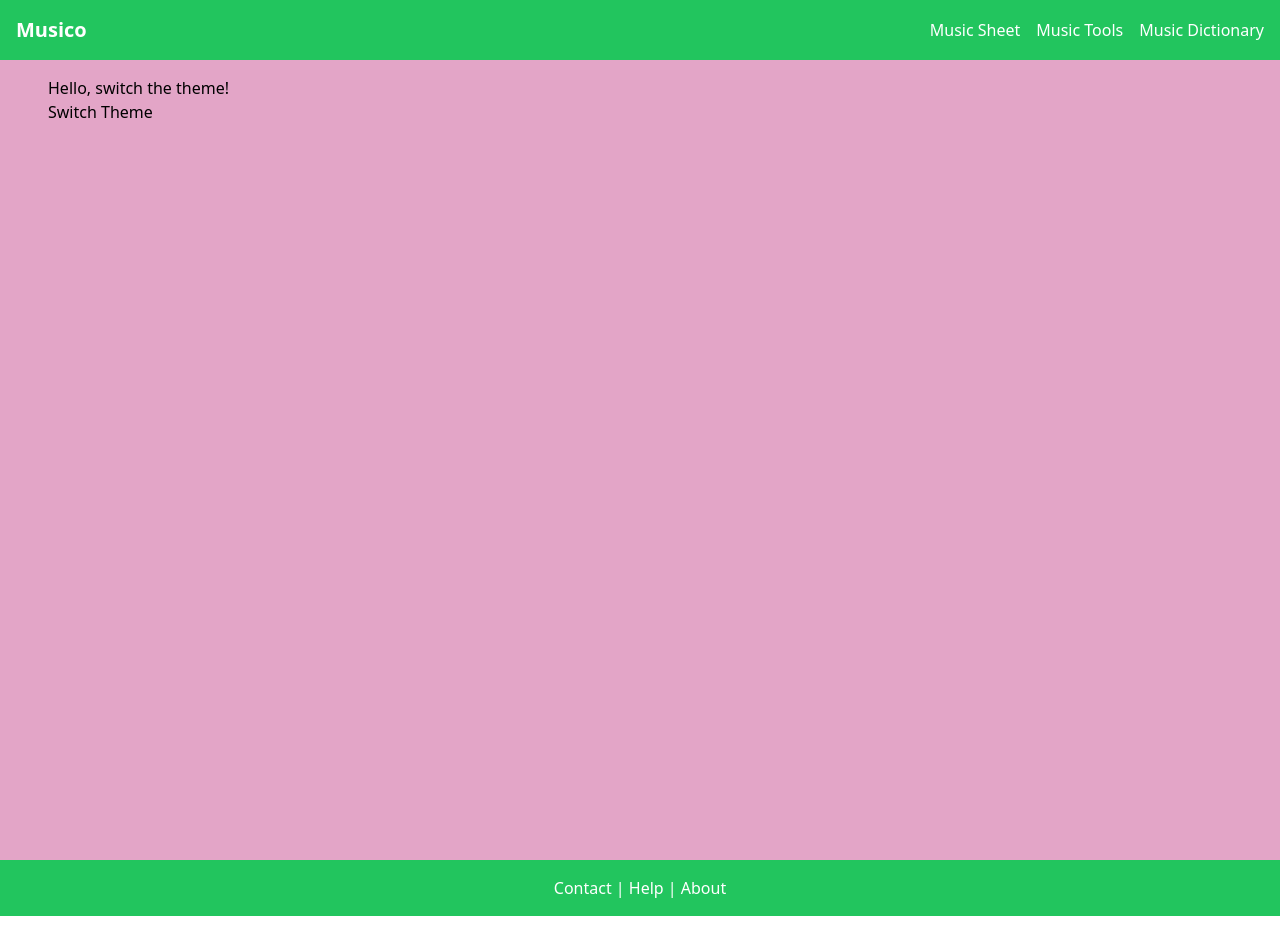
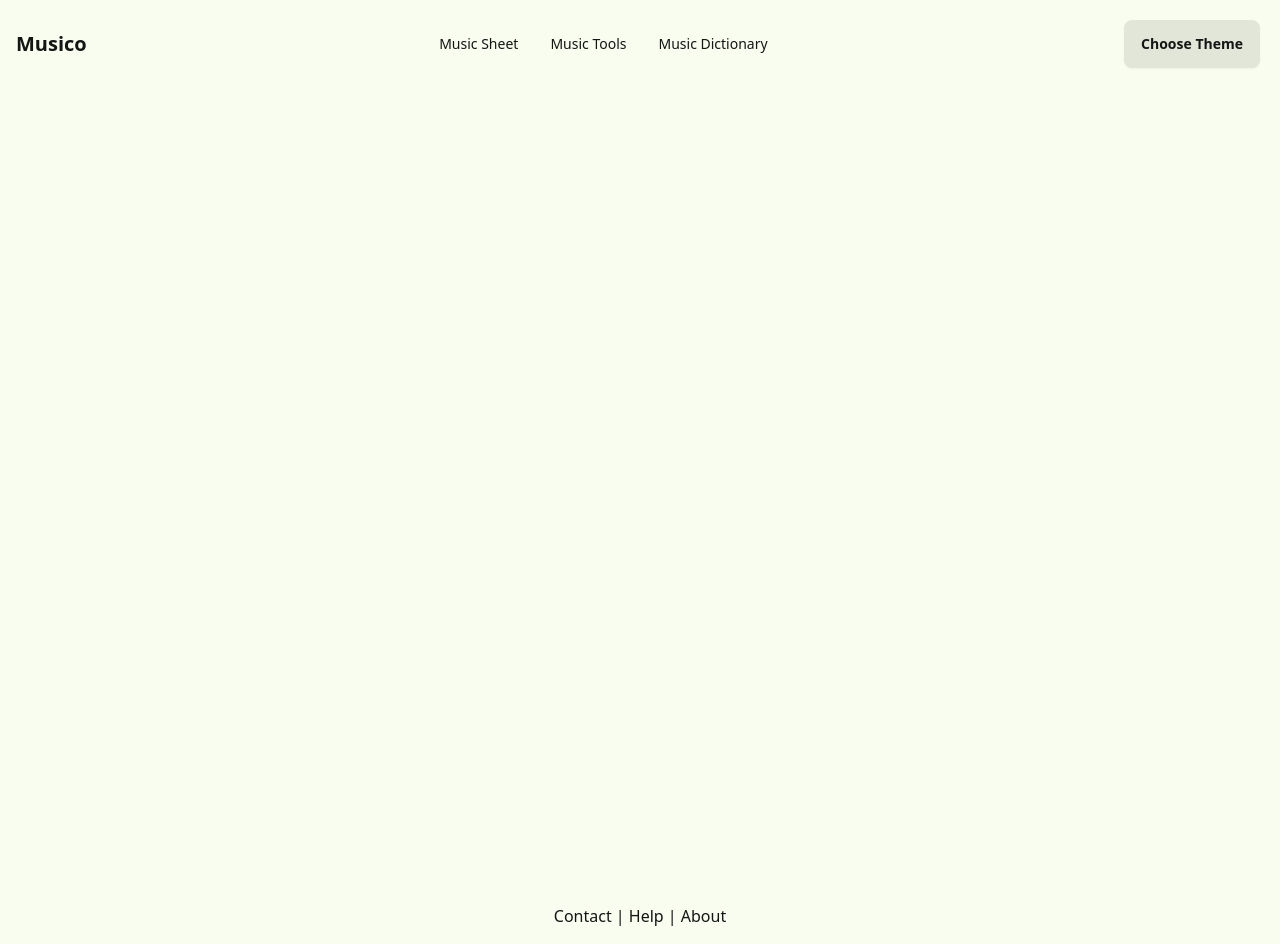
Before and after one commit to Newiq/Musico, a Next.js app in the folder client/musico/: page / in a window 1280 px wide. Before the commit the page ends 916 px from the top, so only its background shows below. Built offline with nearby package versions, Linux system fonts and the light colour scheme.

Commit message:
switch theme

```diff
--- /dev/null
+++ b/client/musico/app/ThemeContext.js
@@ -0,0 +1,20 @@
+'use client'
+import React, { createContext, useContext, useState } from 'react';
+
+const ThemeContext = createContext();
+
+export const useTheme = () => useContext(ThemeContext);
+
+export const ThemeProvider = ({ children }) => {
+const [theme, setTheme] = useState('lemonade');
+
+const changeTheme = (newTheme) => {
+setTheme(newTheme);
+};
+
+return (
+<ThemeContext.Provider value={{ theme, changeTheme }}>
+    {children}
+</ThemeContext.Provider>
+);
+};
--- a/client/musico/app/page.tsx
+++ b/client/musico/app/page.tsx
@@ -1,10 +1,8 @@
-import ThemeSwitcher from "@/components/ThemeSwitcher";
 
 export default function Home() {
   return (
     <div className="min-h-screen bg-beige-100">
       <main className="container mx-auto p-4">
-        <ThemeSwitcher />
       </main>
     </div>
   );
--- a/client/musico/components/Container.tsx
+++ b/client/musico/components/Container.tsx
@@ -6,7 +6,7 @@ children: ReactNode;
 
 const MainContainer: React.FC<MainContainerProps> = ({ children }) => {
 return (
-<div className="mx-auto max-w-7xl px-4 sm:px-6 lg:px-8 bg-theme1-light">
+<div className={"mx-auto max-w-7xl px-4 sm:px-6 lg:px-8"}>
     {children}
 </div>
 );
--- a/client/musico/components/Footer.tsx
+++ b/client/musico/components/Footer.tsx
@@ -1,8 +1,11 @@
+'use client'
 import React from 'react';
+import { useTheme } from '../app/ThemeContext';
 
 const Footer = () => {
+const { theme } = useTheme();
 return (
-<footer className="bg-green-500 text-white text-center p-4">
+<footer className="text-center p-4" data-theme={theme}>
     <div>Contact | Help | About</div>
 </footer>
 );
--- a/client/musico/components/Header.tsx
+++ b/client/musico/components/Header.tsx
@@ -1,18 +1,34 @@
+'use client'
+import { useTheme } from '../app/ThemeContext';
 import Link from 'next/link';
-import React from 'react';
 
 const Header = () => {
+const { theme, changeTheme } = useTheme();
+
 return (
-<header className="bg-green-500 text-white text-center p-4">
+<header className={`p-4`} data-theme={theme}>
     <div className="container mx-auto flex justify-between items-center">
     <h1 className="text-xl font-bold">Musico</h1>
     <nav>
-        <ul className="flex space-x-4">
-        <li><Link href={'/sheets'}>Music Sheet</Link></li>
-        <li><Link href={'/tools'}>Music Tools</Link></li>
-        <li><Link href={'/dictionary'}>Music Dictionary</Link></li>
+        <ul className="menu menu-horizontal p-0">
+            <li><Link href="/sheets">Music Sheet</Link></li>
+            <li><Link href="/tools">Music Tools</Link></li>
+            <li><Link href="/dictionary">Music Dictionary</Link></li>
         </ul>
     </nav>
+        {/* <ul className="menu dropdown-content bg-base-100 rounded-box z-[1] w-52 p-2 shadow">
+        <li><a>Item 1</a></li>
+        <li><a>Item 2</a></li>
+        </ul> */}
+        <details className="dropdown dropdown-end">
+        <summary className="btn m-1">Choose Theme</summary>
+        <ul className="dropdown-content menu p-2 shadow bg-base-100 rounded-box w-52">
+        <li><a onClick={() => changeTheme('lemonade')}>Lemonade</a></li>
+        <li><a onClick={() => changeTheme('emerald')}>Emerald</a></li>
+        <li><a onClick={() => changeTheme('cupcake')}>Cupcake</a></li>
+        </ul>
+        </details>
+
     </div>
 </header>
 );
--- a/client/musico/components/ThemeSwitcher.tsx
+++ b/client/musico/components/ThemeSwitcher.tsx
@@ -1,18 +1,20 @@
-"use client"
-import React, { useState } from 'react';
+// 'use client'
+// import { SetStateAction, useState } from 'react';
 
-const ThemeSwitcher = () => {
-const [theme, setTheme] = useState('theme1');
-const toggleTheme = () => {
-setTheme(theme === 'theme1' ? 'theme2': 'theme1');
-};
+// const ThemeSwitcher = ({ initialTheme = 'lemonade' }) => {
+// const [theme, setTheme] = useState(initialTheme);
 
-return (
-<div className={`bg-themes-${theme}-background text-themes-${theme}-text`}>
-    <h1>Hello, switch the theme!</h1>
-    <button onClick={toggleTheme}>Switch Theme</button>
-</div>
-);
-};
+// const handleThemeChange = (newTheme: SetStateAction<string>) => {
+//     setTheme(newTheme);
+// };
 
-export default ThemeSwitcher;
+// return (
+// <select onChange={(e) => handleThemeChange(e.target.value)} value={theme}>
+//     <option value="lemonade">Lemonade</option>
+//     <option value="emerald">Emerald</option>
+//     <option value="cupcake">Cupcake</option>
+// </select>
+// );
+// };
+
+// export default ThemeSwitcher;
--- a/client/musico/package.json
+++ b/client/musico/package.json
@@ -20,6 +20,7 @@
     "@types/node": "^20",
     "@types/react": "^18",
     "@types/react-dom": "^18",
+    "daisyui": "^4.12.10",
     "eslint": "^8",
     "eslint-config-next": "14.2.9",
     "postcss": "^8",
--- a/client/musico/tailwind.config.ts
+++ b/client/musico/tailwind.config.ts
@@ -11,27 +11,14 @@ const config: Config = {
       colors: {
         background: "var(--background)",
         foreground: "var(--foreground)",
-        theme1: {
-          lightest: '#ffdfd6',
-          light: '#e3a5c7',
-          medium: '#b692c2',
-          dark: '#694f8e'
-        },
-        theme2: {
-          lightest: '#fff8e8',
-          light: '#f7eed3',
-          medium: '#aab396',
-          dark: '#674636'
-        },
-        theme3: {
-          lightest: '#ef9c66',
-          light: '#fdc794',
-          medium: '#c8cfa0',
-          dark: '#78aba8'
-        }
       },
     },
   },
-  plugins: [],
+  plugins: [
+    require('daisyui'),
+  ],
+  daisyui: {
+    themes: ["lemonade", "emerald", "cupcake"],
+  },
 };
 export default config;
```
Also changed, not shown: client/musico/app/layout.tsx (+18 -17 lines), 1 other file (tests, documents, lock files or other folders).
